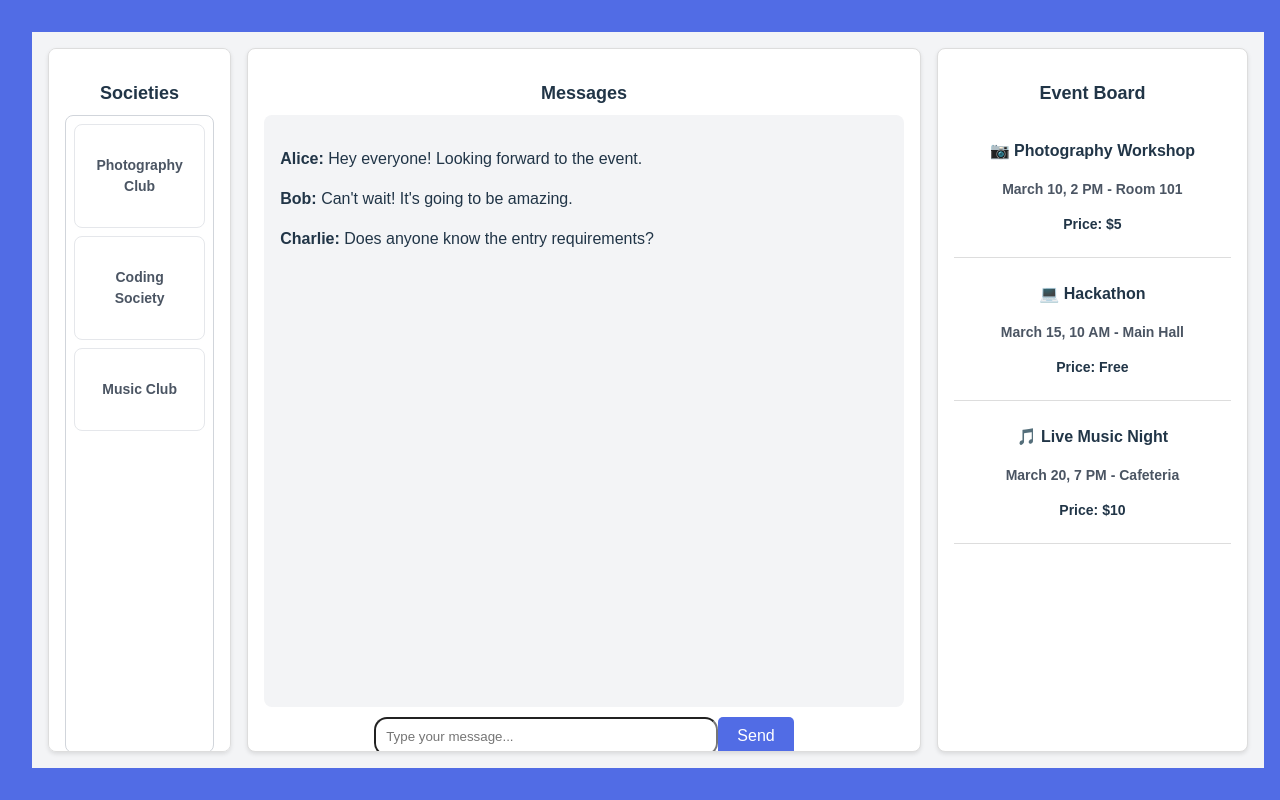
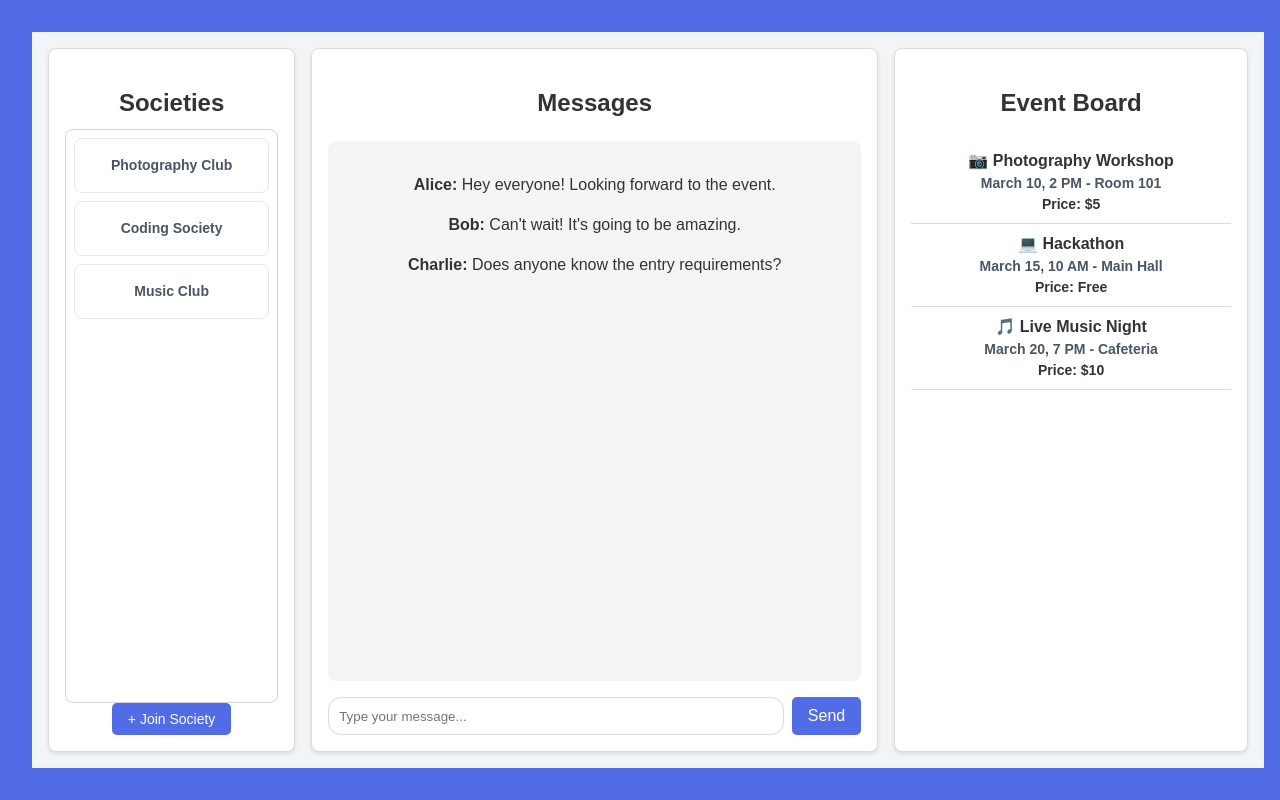
Before and after one commit to PortsmouthTeam6C/SETaP-Code, a React (Vite) app in the folder Frontend/: page /Homepage in a window 1280 px wide. Built offline with nearby package versions, Linux system fonts and the light colour scheme.

Commit message:
Update HomePage.css

```diff
--- a/Frontend/src/pages/HomePage.css
+++ b/Frontend/src/pages/HomePage.css
@@ -1,5 +1,7 @@
 body {
-    background-color: #f3f4f6; /* Tailwind's bg-gray-100 */
+  color: #333;
+  margin: 0;
+  font-family: Arial, sans-serif;
 }
 
 .container {
@@ -9,91 +11,147 @@ body {
   gap: 1rem;
 }
 
-  .society{
+/* Society Section */
+.society {
   padding: 1rem;
   background-color: white;
   border: 1px solid #ddd;
   border-radius: 0.5rem;
   box-shadow: 0 2px 4px rgba(0, 0, 0, 0.1);
-    overflow-y: auto;
-    width: 14%;
+  width: 20%; /* Slightly wider for better spacing */
+  display: flex;
+  flex-direction: column;
 }
 
-  .messages{
+.society h2 {
+  margin-bottom: 0.5rem; /* Space between title and button */
+}
+
+.toggle-button {
+  background-color: #516ce5;
+  color: white;
+  border: none;
+  padding: 6px 12px; /* Smaller button */
+  border-radius: 5px;
+  cursor: pointer;
+  font-size: 12px; /* Smaller font size */
+  transition: background-color 0.3s ease;
+  margin-bottom: 1rem; /* Space between button and list */
+}
+
+.toggle-button:hover {
+  background-color: #6b8bd1;
+}
+
+.society-list {
+  overflow: hidden;
+  transition: max-height 0.5s ease-in-out;
+}
+
+.society-list.visible {
+  max-height: 500px; /* Adjust based on content */
+}
+
+.society-item {
+  padding: 0.5rem;
+  border-bottom: 1px solid #ddd;
+}
+
+.society-item p {
+  font-weight: 600;
+  margin: 0;
+}
+
+.add-society {
+  margin-top: auto; /* Push the button to the bottom */
+  text-align: center;
+}
+
+.add-society button {
+  background-color: #516ce5;
+  color: white;
+  border: none;
+  padding: 8px 16px;
+  border-radius: 5px;
+  cursor: pointer;
+  font-size: 14px;
+  transition: background-color 0.3s ease;
+}
+
+.add-society button:hover {
+  background-color: #6b8bd1;
+}
+
+/* Messages Section */
+.messages {
   padding: 1rem;
   background-color: white;
   border: 1px solid #ddd;
   border-radius: 0.5rem;
   box-shadow: 0 2px 4px rgba(0, 0, 0, 0.1);
-    overflow-y: hidden;
-    width: 60%;
-  }
-
-  .event{
-    padding: 1rem;
-    background-color: white;
-    border: 1px solid #ddd;
-    border-radius: 0.5rem;
-    box-shadow: 0 2px 4px rgba(0, 0, 0, 0.1);
-    overflow-y: auto;
-    width: 26%;
-  }
-
-  .title {
-    font-weight: bold;
-    font-size: 1.125rem;
-    margin-bottom: 0.5rem;
-  }
-
-  .society-item,
-  .event-item {
-    padding: 0.5rem;
-    border-bottom: 1px solid #ddd;
-  }
-
-  .society-item p,
-  .event-item p {
-    font-weight: 600;
+  width: 50%; /* Adjusted width */
+  display: flex;
+  flex-direction: column;
 }
 
 .message-box {
-    height: 560px;
+  flex-grow: 1;
   overflow-y: auto;
-    overflow-x: hidden;
   background-color: #f3f4f6;
   padding: 1rem;
   border-radius: 0.5rem;
-    text-align: left;
+  margin-bottom: 1rem;
 }
 
 .message-box p {
   margin-bottom: 0.5rem;
 }
 
-  .message-input{
-    padding: 10px;
-    align-content: space-between;
+.message-input {
+  display: flex;
+  gap: 0.5rem;
 }
 
-  .enter-message{
+.enter-message {
+  flex-grow: 1;
   padding: 10px;
-    width: 320px;
   border-radius: 13px;
+  border: 1px solid #ddd;
 }
 
 .message-input button {
-    border: none;
-    border-radius: 5px;
   background-color: #516ce5;
   color: white;
-    font-size: 16px;
+  border: none;
+  padding: 10px 16px;
+  border-radius: 5px;
   cursor: pointer;
-    margin-bottom: 10px;
-    align-items: center;
+  transition: background-color 0.3s ease;
 }
 
 .message-input button:hover {
   background-color: #6b8bd1;
+}
+
+/* Event Board Section */
+.event {
+  padding: 1rem;
+  background-color: white;
+  border: 1px solid #ddd;
+  border-radius: 0.5rem;
+  box-shadow: 0 2px 4px rgba(0, 0, 0, 0.1);
+  width: 30%; /* Adjusted width */
+  overflow-y: auto;
+}
+
+.event-item {
+  padding: 0.5rem;
+  border-bottom: 1px solid #ddd;
+}
+
+.event-item p {
+  font-weight: 600;
+  margin: 0;
 }
 
 .event-details {
```
Lines whose indentation alone changed are shown as unchanged.
